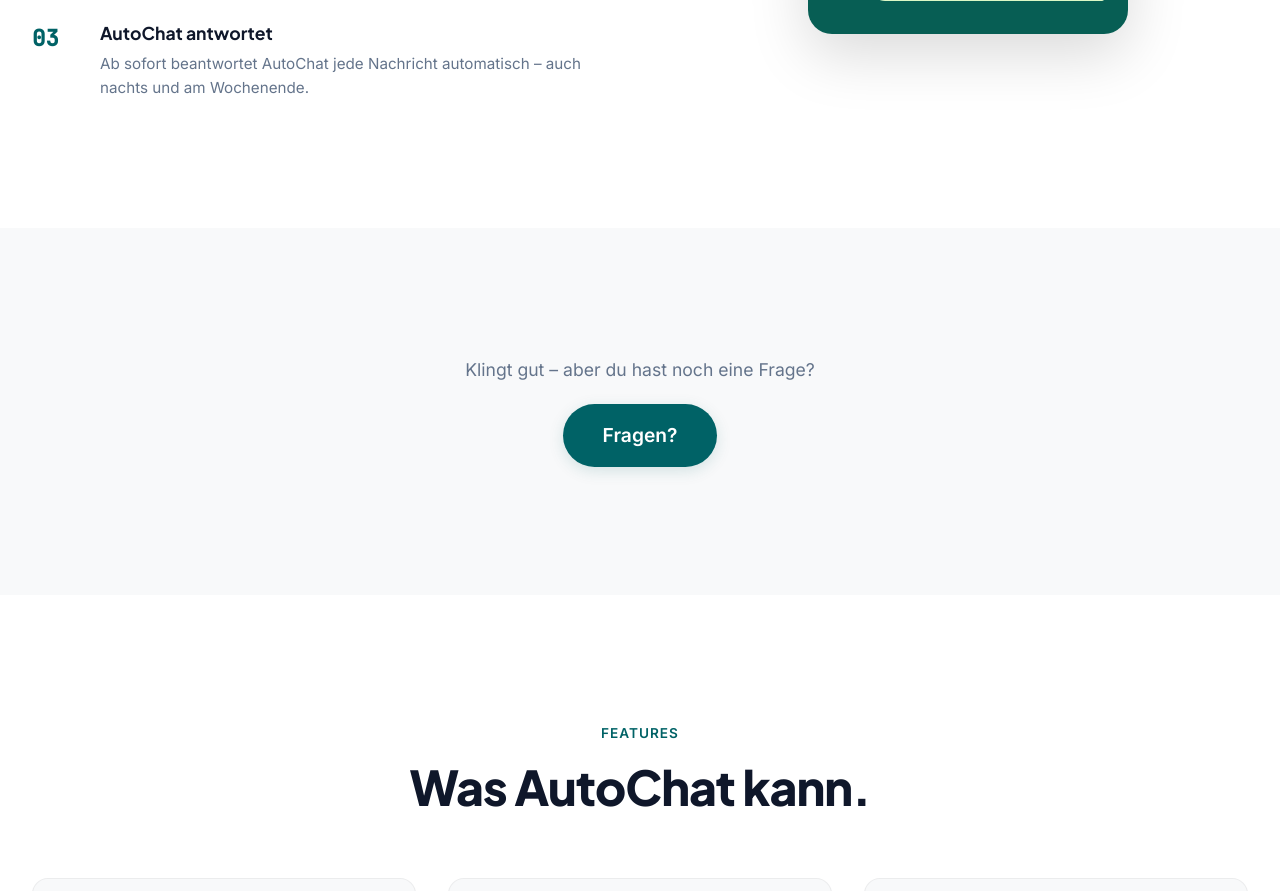
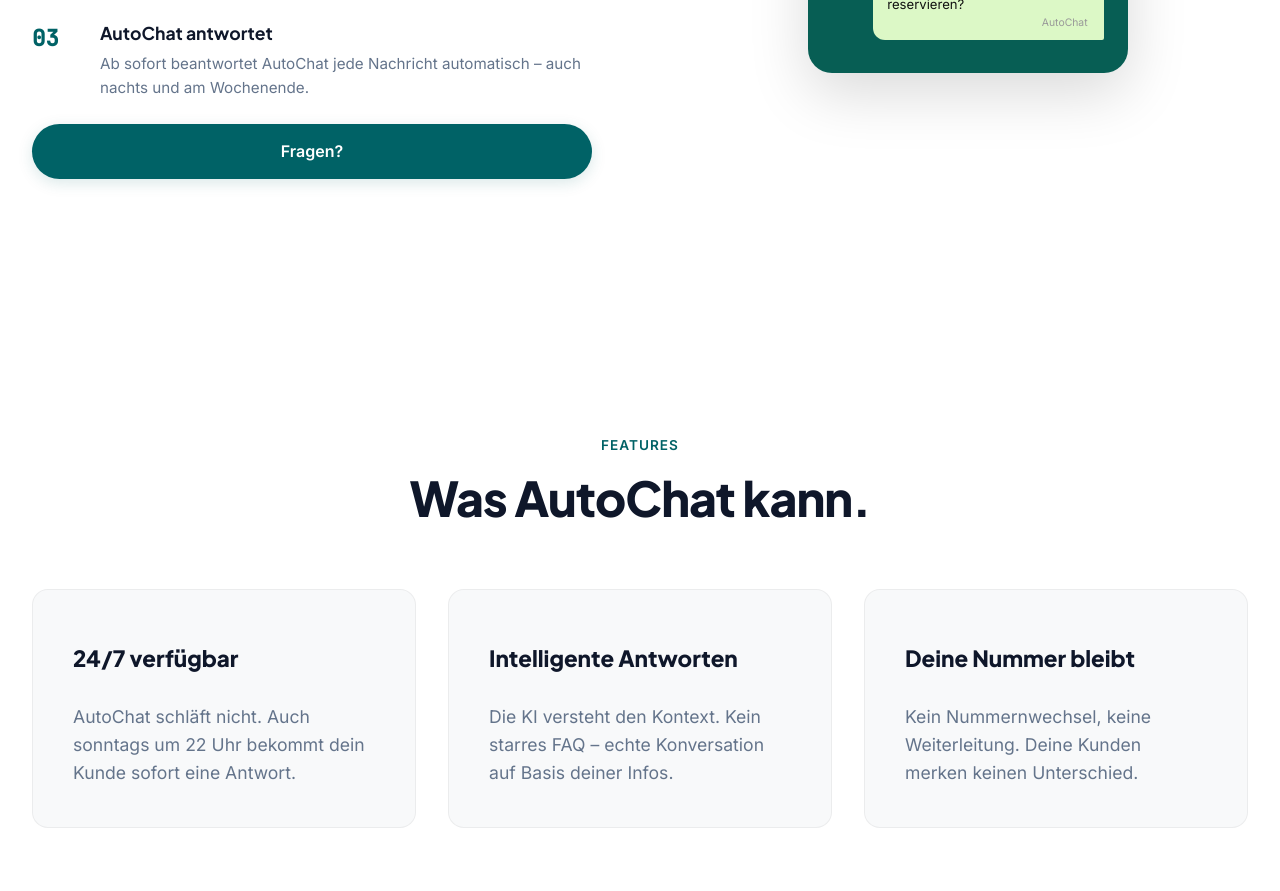
Before and after one commit to Jkalwa05/joka, a Next.js app: page /autochat in a window 1280 px wide. Shown: the part 1380-2271 px from the top of the page. Built offline with nearby package versions, Linux system fonts and the light colour scheme; some icons are missing.

Commit message:
fix: move Fragen? button inline under steps, full-width stretched
Co-Authored-By: Claude Sonnet 4.6 <noreply@anthropic.com>

```diff
--- a/app/autochat/page.tsx
+++ b/app/autochat/page.tsx
@@ -60,6 +60,7 @@ export default function AutoChat() {
                   </div>
                 ))}
               </div>
+              <Link href="/kontakt" className="btn-primary" style={{ display: 'block', width: '100%', textAlign: 'center', marginTop: '1.5rem' }}>Fragen?</Link>
             </div>
 
             {/* MOCKUP */}
@@ -90,14 +91,6 @@ export default function AutoChat() {
               </div>
             </div>
           </div>
-        </div>
-      </section>
-
-      {/* FRAGEN CTA */}
-      <section className="section">
-        <div className="container-wide" style={{ textAlign: 'center' }}>
-          <p style={{ fontSize: '1.1rem', color: 'var(--text-muted)', marginBottom: '1.25rem' }}>Klingt gut – aber du hast noch eine Frage?</p>
-          <Link href="/kontakt" className="btn-primary" style={{ fontSize: '1.2rem', padding: '1rem 2.5rem' }}>Fragen?</Link>
         </div>
       </section>
 
```
Also changed, not shown: app/mailpilot/page.tsx (+1 -8 lines).
